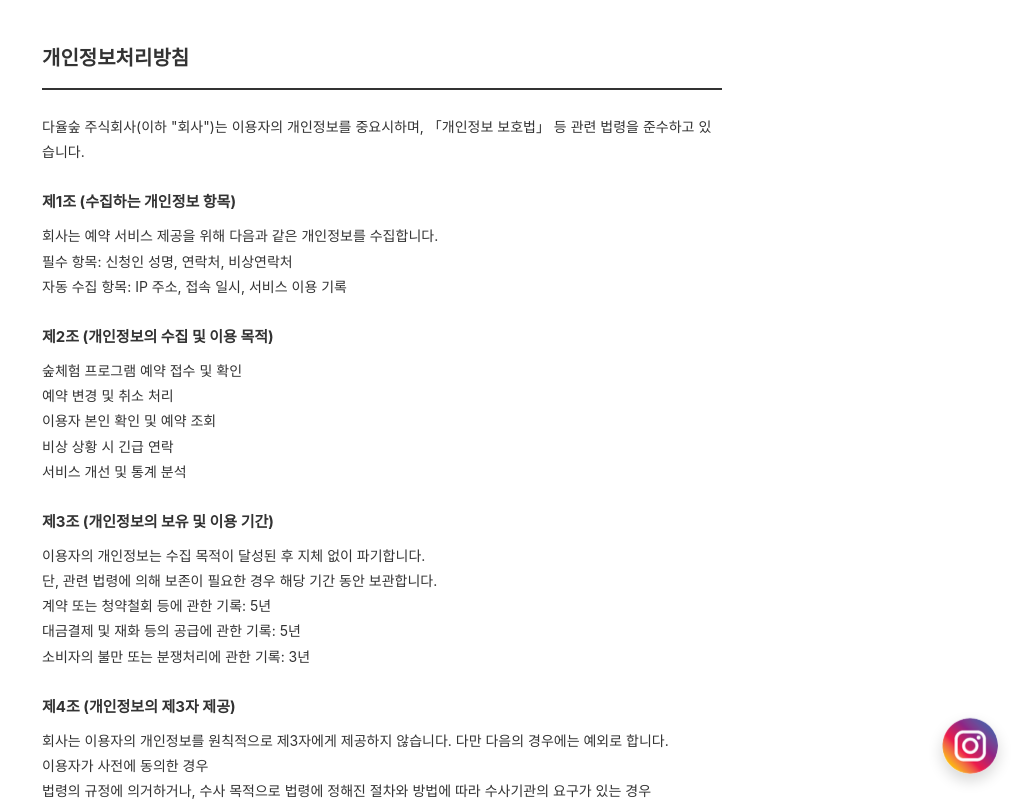
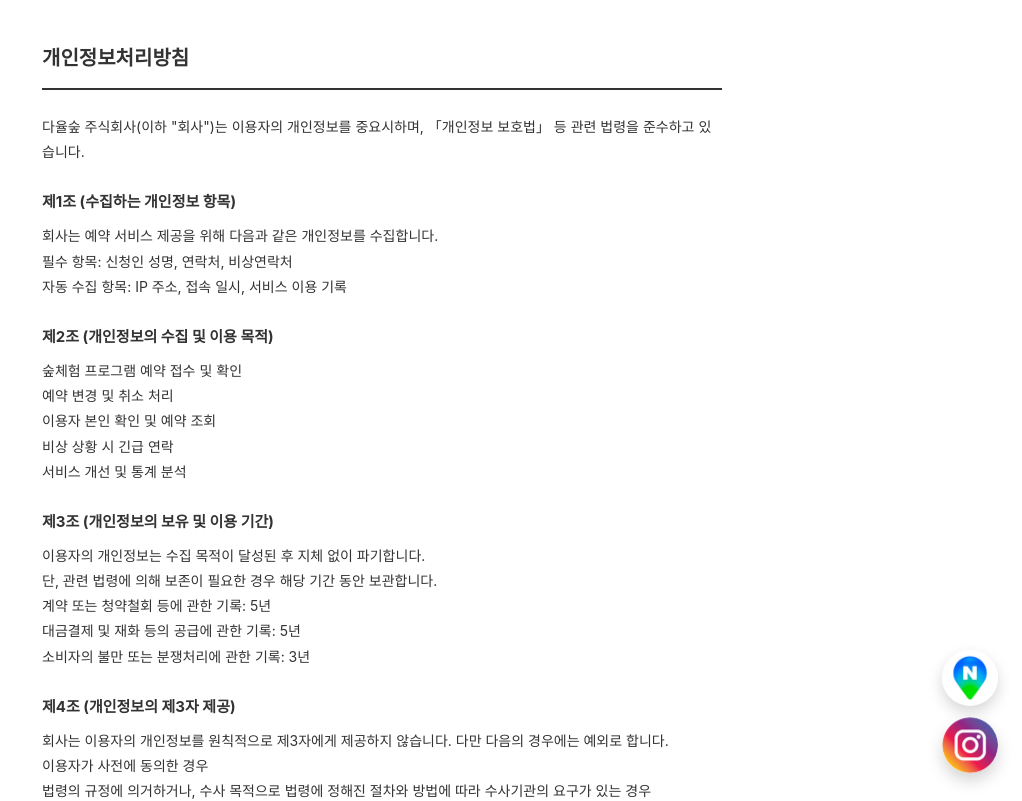
Before and after one commit to sonic817/dsy-FE, a Next.js app: page /terms/privacy in a window 1280 px wide. Shown: the top 801 px of the page, without its empty margins (258-1280 px from the left). Built offline with nearby package versions, Linux system fonts and the light colour scheme.

Commit message:
fix 네이버 아이콘 추가

```diff
--- a/src/app/layout.tsx
+++ b/src/app/layout.tsx
@@ -1,7 +1,7 @@
 import type { Metadata } from "next";
 import { Gowun_Dodum } from "next/font/google";
 import "./globals.css";
-import FloatingInstagramButton from "@/components/common/FloatingInstagramButton";
+import FloatingActions from "@/components/common/FloatingActions";
 
 const gowunDodum = Gowun_Dodum({
   weight: "400",
@@ -27,7 +27,7 @@ export default function RootLayout({
       </head>
       <body>
         {children}
-        <FloatingInstagramButton />
+        <FloatingActions />
       </body>
     </html>
   );
--- /dev/null
+++ b/src/components/common/FloatingActions.tsx
@@ -0,0 +1,41 @@
+import Image from "next/image";
+
+const ACTIONS = [
+  {
+    href: "https://naver.me/FbVRh21s",
+    iconSrc: "/icons/naver-map.png",
+    ariaLabel: "다율숲 네이버 지도 열기",
+  },
+  {
+    href: "https://www.instagram.com/dayulsoop?utm_source=ig_web_button_share_sheet&igsh=ZDNlZDc0MzIxNw==",
+    iconSrc: "/icons/instagram.png",
+    ariaLabel: "다율숲 인스타그램 열기",
+  },
+];
+
+export default function FloatingActions() {
+  return (
+    <div className="floating-actions">
+      {ACTIONS.map((action) => (
+        <div key={action.href} className="floating-action">
+          <a
+            href={action.href}
+            target="_blank"
+            rel="noopener noreferrer"
+            aria-label={action.ariaLabel}
+            className="floating-action-link"
+          >
+            <Image
+              src={action.iconSrc}
+              alt=""
+              width={56}
+              height={56}
+              className="floating-action-img"
+              priority={false}
+            />
+          </a>
+        </div>
+      ))}
+    </div>
+  );
+}
--- a/src/components/common/FloatingInstagramButton.tsx
+++ /dev/null
@@ -1,28 +0,0 @@
-import Image from "next/image";
-
-const INSTAGRAM_URL =
-  "https://www.instagram.com/dayulsoop?utm_source=ig_web_button_share_sheet&igsh=ZDNlZDc0MzIxNw==";
-
-export default function FloatingInstagramButton() {
-  return (
-    <div className="floating-instagram-wrap">
-      <a
-        href={INSTAGRAM_URL}
-        target="_blank"
-        rel="noopener noreferrer"
-        aria-label="다율숲 인스타그램 열기"
-        className="floating-instagram"
-      >
-        <Image
-          src="/icons/instagram.png"
-          alt=""
-          width={56}
-          height={56}
-          className="floating-instagram-img"
-          priority={false}
-        />
-      </a>
-      <span className="floating-instagram-tooltip" aria-hidden="true">이동하기</span>
-    </div>
-  );
-}
--- a/src/styles/common.css
+++ b/src/styles/common.css
@@ -264,85 +264,64 @@
   }
 }
 
-/* 우측 하단 고정 인스타그램 플로팅 버튼.
+/* 우측 하단 고정 플로팅 액션 버튼들(네이버 지도, 인스타그램).
    z-index 90: 헤더(100)보다 낮아 네비 bounce와 겹치지 않고, 모달(200+)에는 가려진다.
-   wrap이 위치/애니메이션/그림자를 담당해 원형 히트 영역과 툴팁 히트 영역을 분리. */
-.floating-instagram-wrap {
+   각 버튼이 개별적으로 위치/애니메이션/그림자를 담당해 원형 히트 영역을 유지. */
+.floating-actions {
   position: fixed;
   right: 16px;
   bottom: 16px;
+  z-index: 90;
+  display: flex;
+  flex-direction: column;
+  gap: 12px;
+}
+
+.floating-action {
+  position: relative;
   width: 48px;
   height: 48px;
   border-radius: 50%;
   background: #fff;
-  z-index: 90;
   box-shadow: 0 4px 12px rgba(0, 0, 0, 0.15);
-  animation: floating-instagram-bob 3.4s ease-in-out infinite;
+  animation: floating-action-bob 3.4s ease-in-out infinite;
   transition: box-shadow 0.2s ease;
 }
 
-.floating-instagram-wrap:hover,
-.floating-instagram-wrap:focus-within {
+.floating-action:nth-child(2) {
+  animation-delay: 0.4s;
+}
+
+.floating-action:hover,
+.floating-action:focus-within {
   box-shadow: 0 12px 28px rgba(0, 0, 0, 0.25);
   animation-play-state: paused;
 }
 
-.floating-instagram {
+.floating-action-link {
   display: block;
   width: 100%;
   height: 100%;
   border-radius: 50%;
 }
 
-.floating-instagram:focus:not(:focus-visible) {
+.floating-action-link:focus:not(:focus-visible) {
   outline: none;
 }
 
-.floating-instagram:focus-visible {
+.floating-action-link:focus-visible {
   outline: 2px solid var(--primary);
   outline-offset: 4px;
 }
 
-.floating-instagram-img {
+.floating-action-img {
   width: 100%;
   height: 100%;
   object-fit: cover;
   border-radius: 50%;
 }
 
-.floating-instagram-tooltip {
-  position: absolute;
-  right: calc(100% + 10px);
-  top: 50%;
-  transform: translateY(-50%);
-  padding: 6px 10px;
-  background: rgba(0, 0, 0, 0.78);
-  color: #fff;
-  font-size: var(--fs-label);
-  font-weight: 600;
-  border-radius: 6px;
-  white-space: nowrap;
-  opacity: 0;
-  pointer-events: none;
-  transition: opacity 0.2s ease;
-}
-
-.floating-instagram-tooltip::after {
-  content: "";
-  position: absolute;
-  left: 100%;
-  top: 50%;
-  transform: translateY(-50%);
-  border: 5px solid transparent;
-  border-left-color: rgba(0, 0, 0, 0.78);
-}
-
-.floating-instagram-wrap:hover .floating-instagram-tooltip,
-.floating-instagram-wrap:focus-within .floating-instagram-tooltip {
-  opacity: 1;
-}
-
-@keyframes floating-instagram-bob {
+@keyframes floating-action-bob {
   0%, 100% {
     transform: translateY(0);
     box-shadow: 0 4px 12px rgba(0, 0, 0, 0.15);
@@ -354,15 +333,17 @@
 }
 
 @media (prefers-reduced-motion: reduce) {
-  .floating-instagram-wrap {
+  .floating-action {
     animation: none;
   }
 }
 
 @media (min-width: 1024px) {
-  .floating-instagram-wrap {
+  .floating-actions {
     right: 24px;
     bottom: 24px;
+  }
+  .floating-action {
     width: 56px;
     height: 56px;
   }
```
Also changed, not shown: public/icons/naver-map.png (added).
